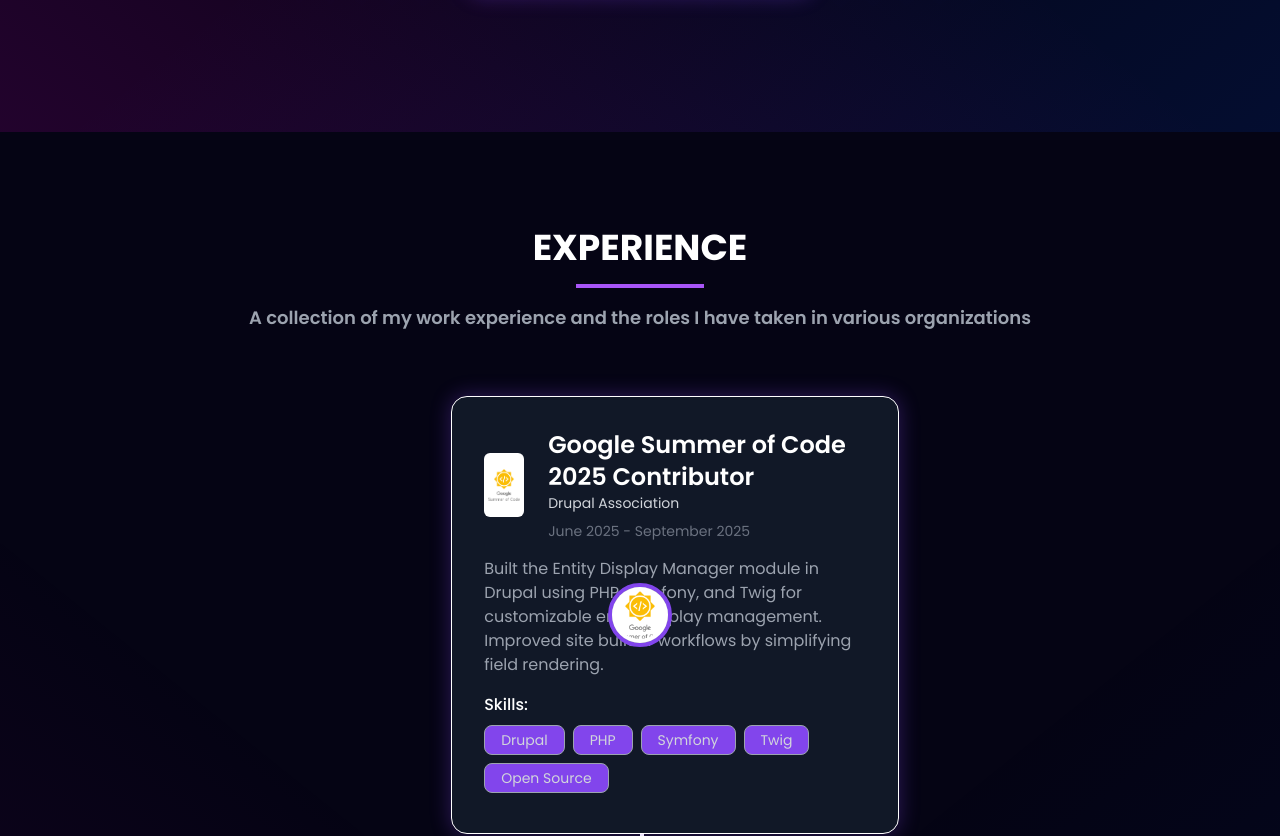
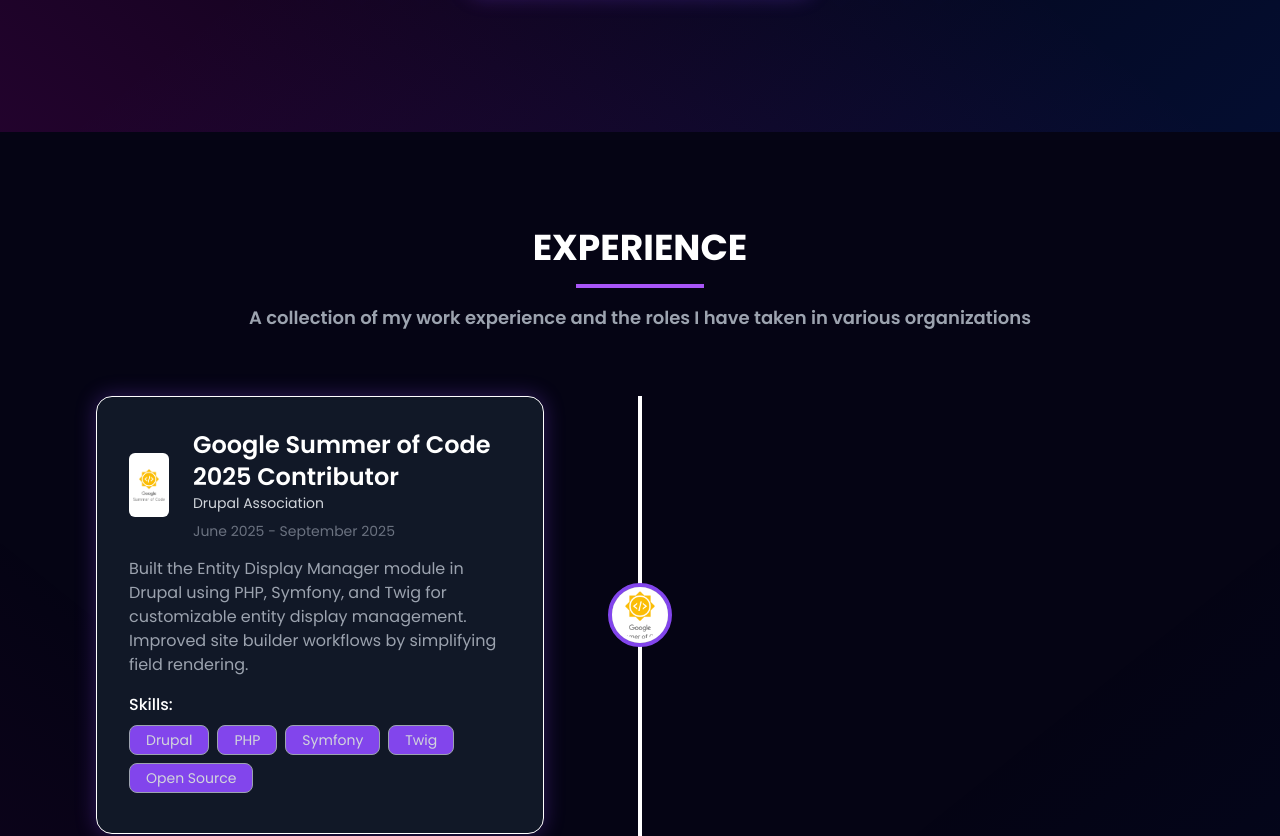
Before and after one commit to urgetolearn/portfolio, a React (Vite) app: page / in a window 1280 px wide. Shown: the part 1680-2516 px from the top of the page. Built offline with nearby package versions, Linux system fonts and the light colour scheme.

Commit message:
edits made

```diff
--- a/src/components/Experience/Experience.jsx
+++ b/src/components/Experience/Experience.jsx
@@ -5,7 +5,7 @@
   return (
     <section
       id="experience"
-      className="py-24 pb-24 px-[12vw] md:px-[7vw] lg:px-[16vw] font-sans bg-skills-gradient clip-path-custom-2">
+      className="py-24 px-4 md:px-8 lg:px-16 font-sans bg-skills-gradient clip-path-custom-2">
       <div className="text-center mb-16">
         <h2 className="text-4xl font-bold text-white">EXPERIENCE</h2>
         <div className="w-32 h-1 bg-purple-500 mx-auto mt-4"></div>
@@ -16,15 +16,17 @@
       </div>
 
       <div className="relative">
-        <div className="absolute sm:left-1/2 left-0 transform -translate-x-1/2 sm:-translate-x-0 w-1 bg-white h-full"></div>
+        {/* Vertical line */}
+        <div className="hidden sm:block absolute left-1/2 top-0 transform -translate-x-1/2 w-1 bg-white h-full"></div>
 
         {experiences.map((experience, index) => (
           <div
             key={experience.id}
-            className={`flex flex-col sm:flex-row items-center mb-16 ${
-              index % 2 === 0 ? "sm:justify-end" : "sm:justify-start"
+            className={`flex flex-col sm:flex-row items-center mb-16 relative ${
+              index % 2 === 0 ? "sm:justify-start" : "sm:justify-end"
             }`}>
-            <div className="absolute sm:left-1/2 left-0 transform -translate-x-1/2 bg-gray-400 border-4 border-[#8245ec] w-12 h-12 sm:w-16 sm:h-16 rounded-full flex justify-center items-center z-10">
+            {/* Bubble */}
+            <div className="absolute left-1/2 transform -translate-x-1/2 bg-gray-400 border-4 border-[#8245ec] w-16 h-16 rounded-full flex justify-center items-center z-10">
               <img
                 src={experience.img}
                 alt={experience.company}
@@ -32,10 +34,11 @@
               />
             </div>
 
+            {/* Card */}
             <div
               className={`w-full sm:max-w-md p-4 sm:p-8 rounded-2xl shadow-2xl border border-white bg-gray-900 backdrop-blur-md shadow-[0_0_20px_1px_rgba(130,69,236,0.3)] ${
-                index % 2 === 0 ? "sm:ml-0" : "sm:mr-0"
-              } sm:ml-44 sm:mr-44 ml-8 transform transition-transform duration-300 hover:scale-105`}>
+                index % 2 === 0 ? "sm:ml-8 sm:mr-auto" : "sm:mr-8 sm:ml-auto"
+              } transform transition-transform duration-300 hover:scale-105`}>
               <div className="flex items-center space-x-6">
                 <div className="w-16 h-16 bg-white rounded-md overflow-hidden">
                   <img
```
